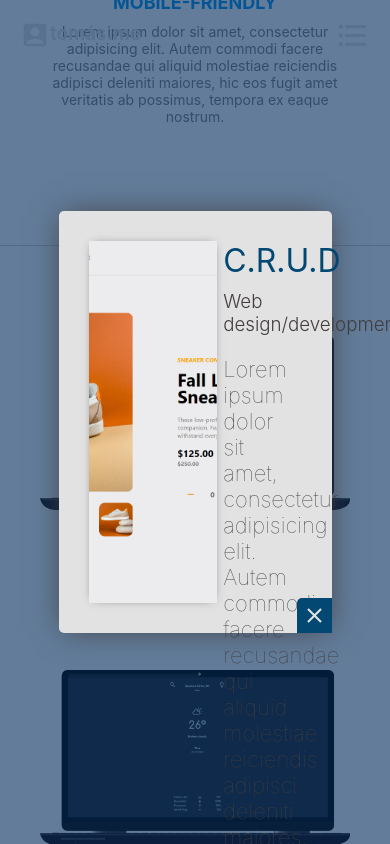
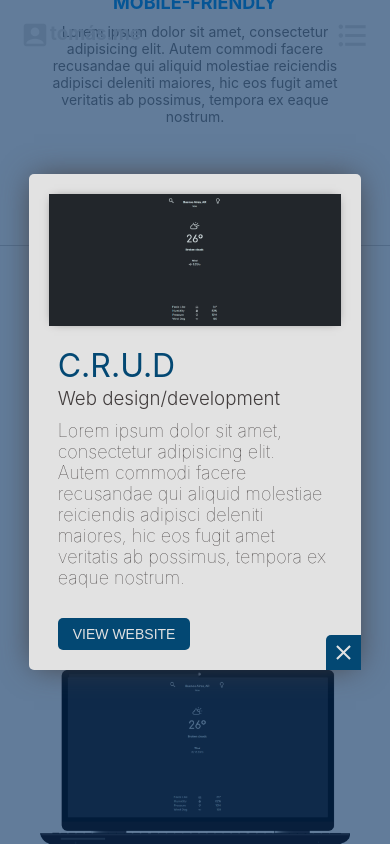
Before and after one commit to tomasleggire/tomasleggire, a React (Create React App) app: page / in a window 390 px wide. Both pictures are taken after a click on the picture 194 px from the left and 2103 px from the top of the page. Shown: the part 1681-2525 px from the top of the page. Built offline with nearby package versions, Linux system fonts and the light colour scheme.

Commit message:
modalItemPort adaptado a mobile

```diff
--- a/src/hooks/useInitialState.js
+++ b/src/hooks/useInitialState.js
@@ -197,7 +197,7 @@ const useInitialState = () => {
   ];
 
   const [mainItemModalPort, setMainItemModalPort] = useState({
-      image: imagenModalTres,
+      image: imagenModalDos,
       title: "C.R.U.D",
       text: "Web design/development",
       parrafe : "Lorem ipsum dolor sit amet, consectetur adipisicing elit. Autem commodi facere recusandae qui aliquid molestiae reiciendis adipisci deleniti maiores, hic eos fugit amet veritatis ab possimus, tempora ex eaque nostrum."
--- a/src/styles/ModalItemPort.scss
+++ b/src/styles/ModalItemPort.scss
@@ -16,7 +16,7 @@
 
 .modal-port-container {
     width: 70%;
-    height: 50%;
+    height: 70%;
     background-color: var(--special-white);
     border-radius: 5px;
     box-shadow: 0 0px 30px -5px var(--black);
@@ -34,11 +34,10 @@
     display: flex;
     justify-content: center;
     align-items: center;
-
 }
 
 .port-image-div {
-    width: 60%;
+    max-width: 60%;
     display: flex;
     justify-content: center;
     align-items: center;
@@ -141,3 +140,46 @@
 		transform: scale(1);
 	}
 }
+
+@media only screen and (max-width: 1230px) {
+
+    .modal-item-h1 {
+        margin-bottom: 2px;
+    }
+
+    .modal-item-h3 {
+        margin-bottom: 10px;
+    }
+
+    .modal-item-p {
+        font-size: 18px;
+    }
+    .modal-item-btn {
+        margin-top: 30px;
+        font-size: var(--sm);
+        padding: 8px 15px;
+        border-radius: 5px;
+    }
+
+}
+
+@media only screen and (max-width: 990px) {
+    .modal-port-container {
+        width: 85%;
+        height: auto;
+        padding: 20px;
+    }
+    .modal-port {
+        flex-direction: column;
+    }
+    .port-image-div {
+        max-width: 100%;
+        height: 100%;
+    }
+    .port-text {
+        width: 100%;
+        height: auto;
+        margin-top: 20px;
+    }
+
+}
```
